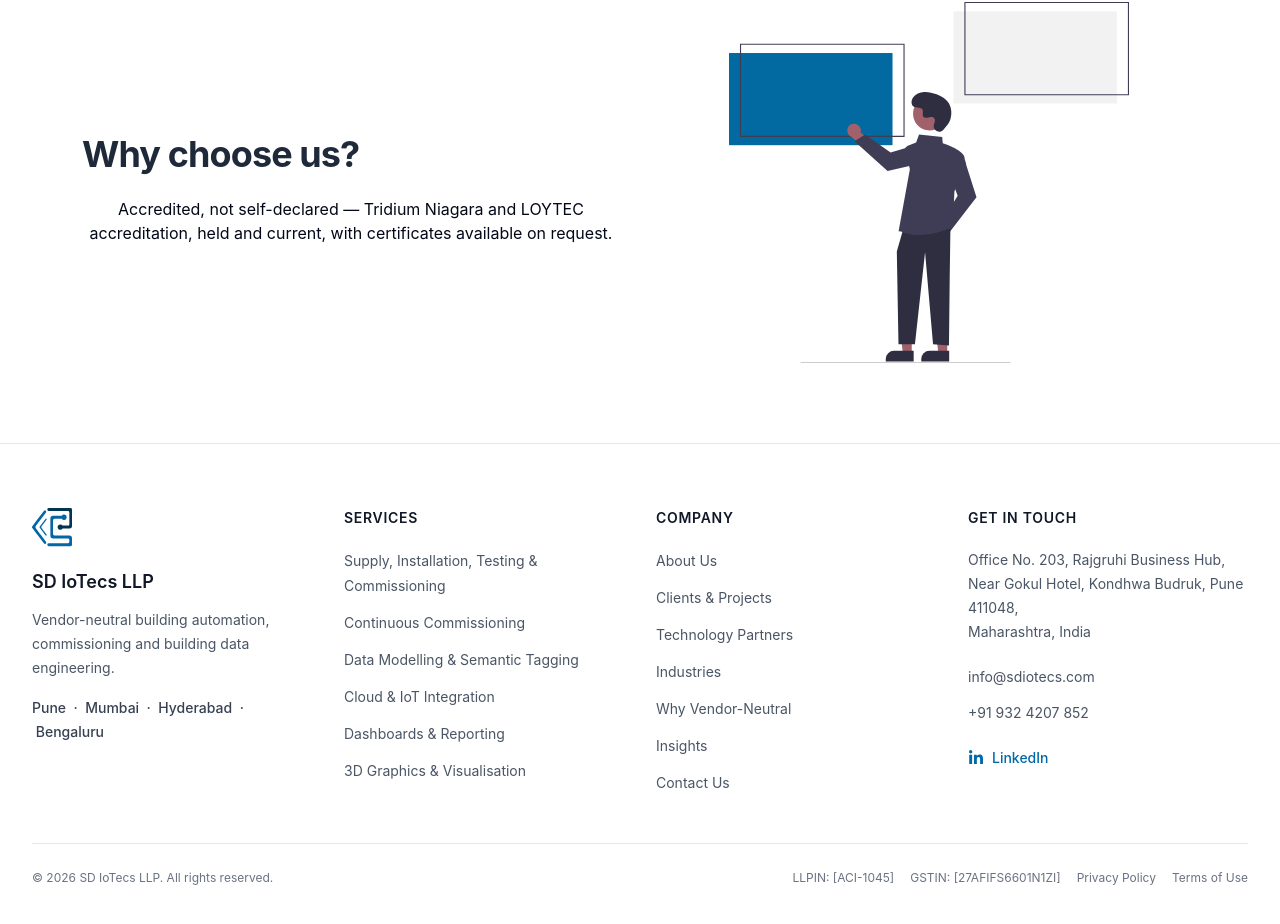
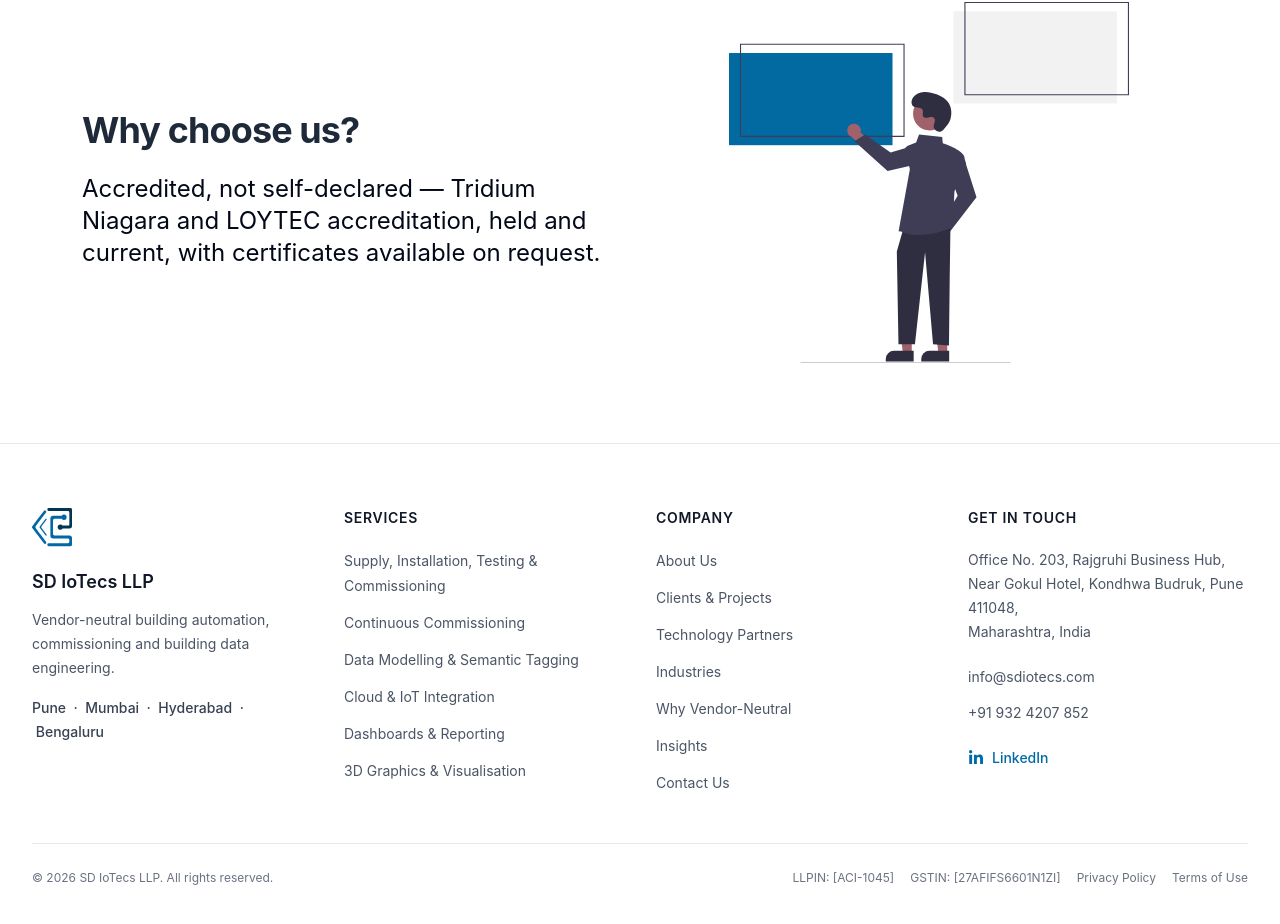
Before and after one commit to Yugabdh/iot-static-website, a Next.js app: page /about-us in a window 1280 px wide. Shown: the part 1828-2752 px from the top of the page. Built offline with nearby package versions, Linux system fonts and the light colour scheme.

Commit message:
Alignment fix

```diff
--- a/app/about-us/page.js
+++ b/app/about-us/page.js
@@ -202,7 +202,7 @@
                   </h3>
                 </div>
 
-                <div className="w-full mt-5 text-center">
+                <div className="w-full mt-5 text-center md:text-left text-2xl">
                   <p className="mb-4">
                     Accredited, not self-declared — Tridium Niagara and LOYTEC accreditation, held and
                     current, with certificates available on request.
```
